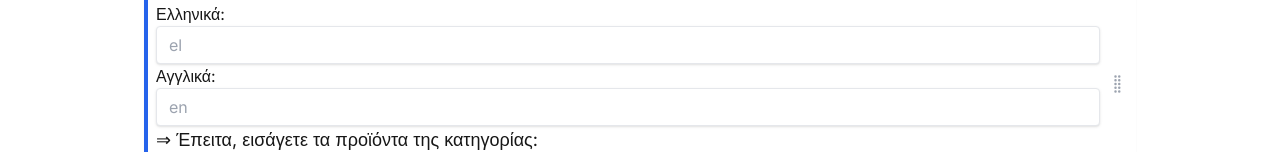
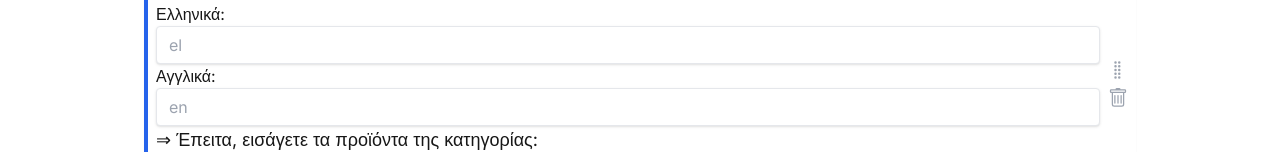
Before and after one commit to kostassagma/qr-menus, a Next.js app: page /dash/1/new-menu in a window 1280 px wide. Both pictures are taken after a click on the button "Προσθήκη Κατηγορίας". Shown: the part 415-567 px from the top of the page. Built offline with nearby package versions, Linux system fonts and the light colour scheme; no server answers.

Commit message:
removing categories and editing their value

```diff
--- a/src/app/dash/[shop]/new-menu/add-categories.tsx
+++ b/src/app/dash/[shop]/new-menu/add-categories.tsx
@@ -3,9 +3,12 @@ import { FC, useEffect, useState } from "react";
 import { useNewMenuState } from "./new-menu-state";
 import GridIcon from "@/icons/grid";
 import { SUPPORTED_LANGUAGES } from "@/utils/constants";
+import TrashIcon from "@/icons/trash";
 
 const AddCategories: FC = () => {
   const { categories, addCategory } = useNewMenuState();
+
+  console.log(categories);
 
   return (
     <div>
@@ -43,13 +46,21 @@ interface CategoryProps {
 }
 
 const Category: FC<CategoryProps> = ({ index }) => {
-  const { reOrder, categories, dragging, drag } = useNewMenuState();
-  const { order } = categories[index];
+  const {
+    reOrder,
+    categories,
+    dragging,
+    drag,
+    deleteCategory,
+    editCategoryName,
+  } = useNewMenuState();
+  const { order, name } = categories[index];
   const dragged = dragging ? dragging.oldOrder === order : false;
   const [top, setTop] = useState(
     categories.filter((e) => e.order < order).reduce((a, b) => a + b.height, 0)
   );
 
+  // Mouse Move
   useEffect(() => {
     if (dragged) {
       function onMouseMove(e: MouseEvent) {
@@ -73,8 +84,8 @@ const Category: FC<CategoryProps> = ({ index }) => {
     }
   }, [dragged, top, drag, categories, order]);
 
+  // Mouse up
   useEffect(() => {
-    if (dragged) {
     function onMouseUp() {
       if (dragged) {
         reOrder(dragging!.oldOrder, dragging!.newOrder);
@@ -84,9 +95,9 @@ const Category: FC<CategoryProps> = ({ index }) => {
     window.addEventListener("mouseup", onMouseUp);
 
     return () => window.removeEventListener("mouseup", onMouseUp);
-    }
   }, [dragged, top, order, categories, reOrder]);
 
+  // Calculate top
   useEffect(() => {
     if (dragged) return;
 
@@ -132,7 +143,7 @@ const Category: FC<CategoryProps> = ({ index }) => {
               :
             </label>
             <input
-              // value={menu_name.filter((e) => e.locale == symbol)[0].text}
+              value={name.filter((e) => e.locale == symbol)[0].text}
               className={`shadow appearance-none border rounded w-full py-2 px-3 text-gray-700 leading-tight focus:outline-none focus:shadow-outline`}
               id="link"
               type="text"
@@ -143,7 +154,7 @@ const Category: FC<CategoryProps> = ({ index }) => {
               onSubmit={(e) => e.preventDefault()}
               onChange={(e) => {
                 e.preventDefault();
-                // editName(symbol, e.target.value);
+                editCategoryName(order, symbol, e.target.value);
               }}
             />
           </div>
@@ -160,6 +171,7 @@ const Category: FC<CategoryProps> = ({ index }) => {
           Προσθήκη προιόντος
         </button>
       </div>
+      <div className="flex flex-col gap-2 my-auto">
         <button
           onMouseDown={(e) => {
             e.preventDefault();
@@ -177,6 +189,19 @@ const Category: FC<CategoryProps> = ({ index }) => {
         >
           <GridIcon width={20} />
         </button>
+
+        <button
+          onClick={(e) => {
+            e.preventDefault();
+            console.log(order);
+
+            deleteCategory(order);
+          }}
+          className={`my-auto cursor-pointer text-gray-400 hover:text-gray-700 transition-all ease-in-out`}
+        >
+          <TrashIcon width={20} />
+        </button>
+      </div>
     </div>
   );
 };
--- a/src/app/dash/[shop]/new-menu/new-menu-state.ts
+++ b/src/app/dash/[shop]/new-menu/new-menu-state.ts
@@ -41,6 +41,8 @@ export interface NewMenuStateType {
     newOrder: number;
   };
   drag: (oldOrder: number, newOrder: number) => void;
+  deleteCategory: (order: number) => void;
+  editCategoryName: (order: number, lang: string, target: string) => void;
 }
 
 export const useNewMenuState = create<NewMenuStateType>()((set) => ({
@@ -108,7 +110,33 @@ export const useNewMenuState = create<NewMenuStateType>()((set) => ({
       dragging: { newOrder, oldOrder },
     }));
   },
+  deleteCategory: (order: number) => {
+    set((state) => ({
+      categories: state.categories
+        .filter((e) => e.order != order)
+        .map((e) => ({ ...e, order: e.order > order ? e.order - 1 : e.order })),
+    }));
+  },
   dragging: undefined,
+  editCategoryName: (order: number, lang: string, target: string) => {
+    set((state) => ({
+      menu_name: [
+        ...state.menu_name.map((e) =>
+          e.locale == lang ? { ...e, text: target } : e
+        ),
+      ],
+      categories: state.categories.map((e) =>
+        e.order == order
+          ? {
+              ...e,
+              name: e.name.map((e) =>
+                e.locale == lang ? { ...e, text: target } : e
+              ),
+            }
+          : e
+      ),
+    }));
+  },
 }));
 
 function calculateHeight(langs: number, items: number) {
--- /dev/null
+++ b/src/icons/trash.tsx
@@ -0,0 +1,17 @@
+import React from "react";
+
+function TrashIcon(props: React.SVGProps<SVGSVGElement>) {
+  return (
+    <svg
+      xmlns="http://www.w3.org/2000/svg"
+      {...props}
+      fill="currentColor"
+      viewBox="0 0 16 16"
+    >
+      <path d="M5.5 5.5A.5.5 0 0 1 6 6v6a.5.5 0 0 1-1 0V6a.5.5 0 0 1 .5-.5m2.5 0a.5.5 0 0 1 .5.5v6a.5.5 0 0 1-1 0V6a.5.5 0 0 1 .5-.5m3 .5a.5.5 0 0 0-1 0v6a.5.5 0 0 0 1 0z" />
+      <path d="M14.5 3a1 1 0 0 1-1 1H13v9a2 2 0 0 1-2 2H5a2 2 0 0 1-2-2V4h-.5a1 1 0 0 1-1-1V2a1 1 0 0 1 1-1H6a1 1 0 0 1 1-1h2a1 1 0 0 1 1 1h3.5a1 1 0 0 1 1 1zM4.118 4 4 4.059V13a1 1 0 0 0 1 1h6a1 1 0 0 0 1-1V4.059L11.882 4zM2.5 3h11V2h-11z" />
+    </svg>
+  );
+}
+
+export default TrashIcon;
```
Lines whose indentation alone changed are shown as unchanged.
